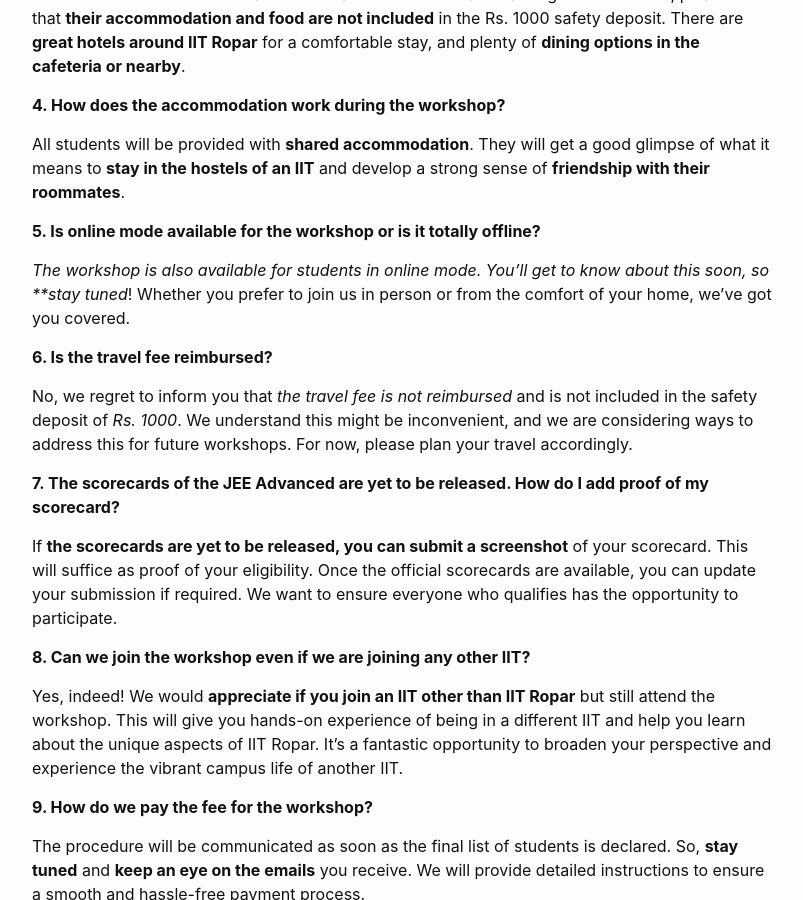
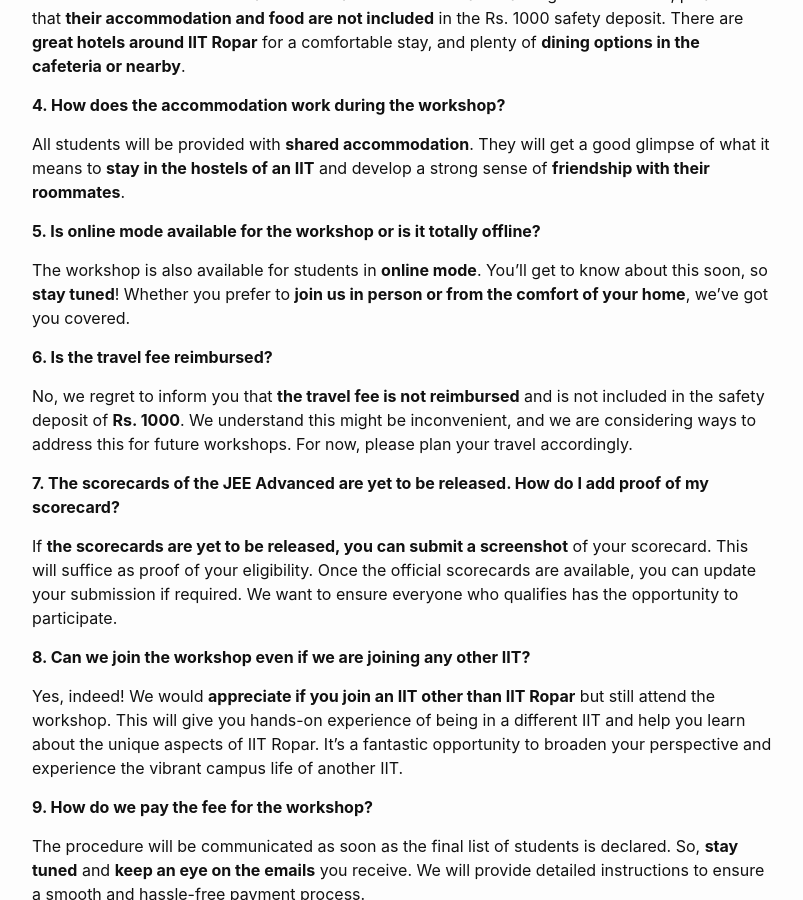
Before and after one commit to sudarshansudarshan/swagatam, a Jekyll site: the page built from Faq.md, in a window 1280 px wide and 900 px high, scrolled down 473 px. Shown: the whole window, without its empty margins (238-1041 px from the left). Built offline with Jekyll 4.4.1, drawn with Linux system fonts in a browser that asks for light colours.

Commit message:
Update Faq.md

```diff
--- a/Faq.md
+++ b/Faq.md
@@ -23,11 +23,11 @@ All students will be provided with **shared accommodation**. They will get a goo
 
 **5. Is online mode available for the workshop or is it totally offline?**
 
-*The workshop is also available for students in online mode. You'll get to know about this soon, so **stay tuned*! Whether you prefer to join us in person or from the comfort of your home, we've got you covered.
+The workshop is also available for students in **online mode**. You'll get to know about this soon, so **stay tuned**! Whether you prefer to **join us in person or from the comfort of your home**, we've got you covered.
 
 **6. Is the travel fee reimbursed?**
 
-No, we regret to inform you that *the travel fee is not reimbursed* and is not included in the safety deposit of *Rs. 1000*. We understand this might be inconvenient, and we are considering ways to address this for future workshops. For now, please plan your travel accordingly.
+No, we regret to inform you that **the travel fee is not reimbursed** and is not included in the safety deposit of **Rs. 1000**. We understand this might be inconvenient, and we are considering ways to address this for future workshops. For now, please plan your travel accordingly.
 
 **7. The scorecards of the JEE Advanced are yet to be released. How do I add proof of my scorecard?**
 
```
